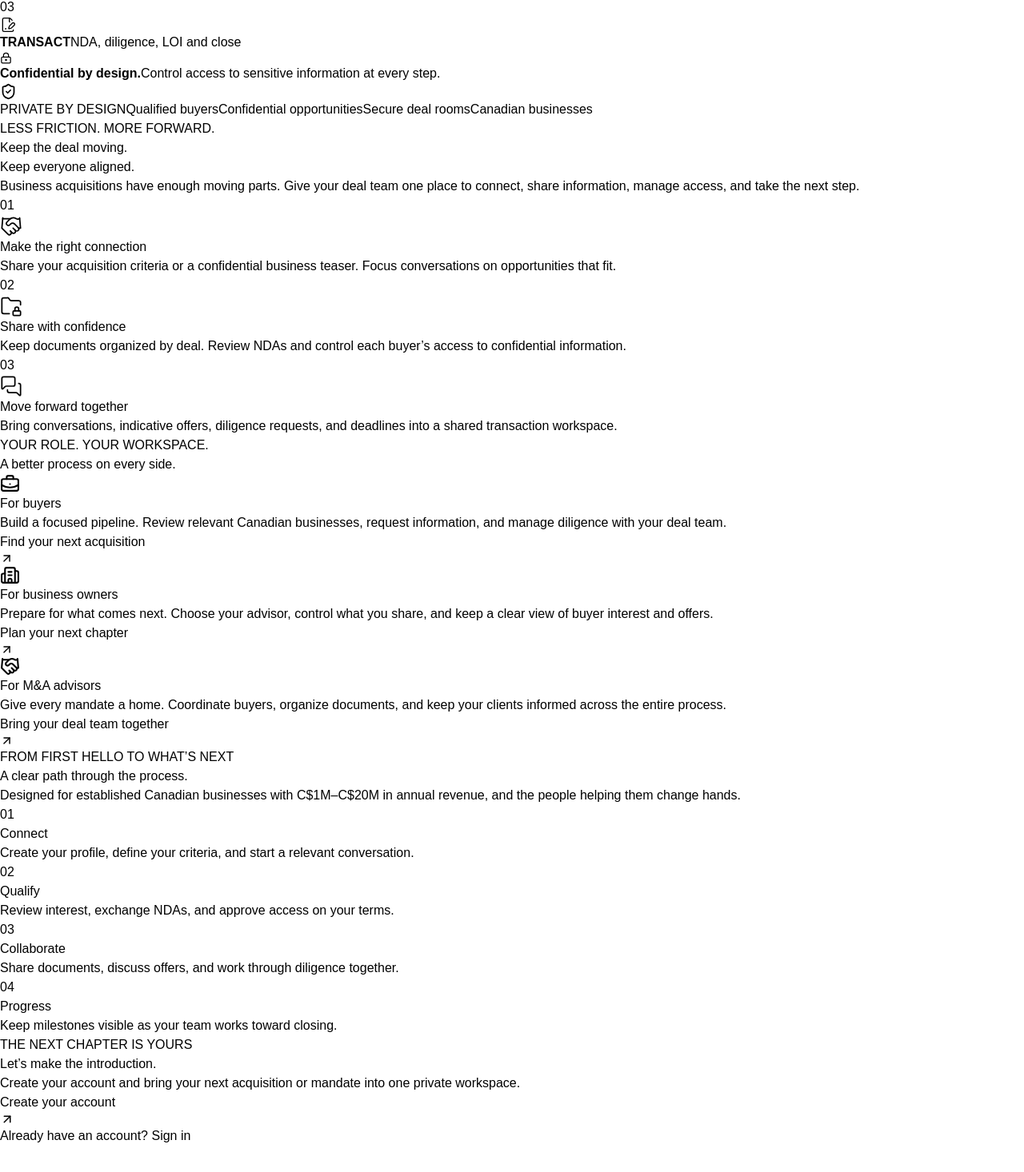
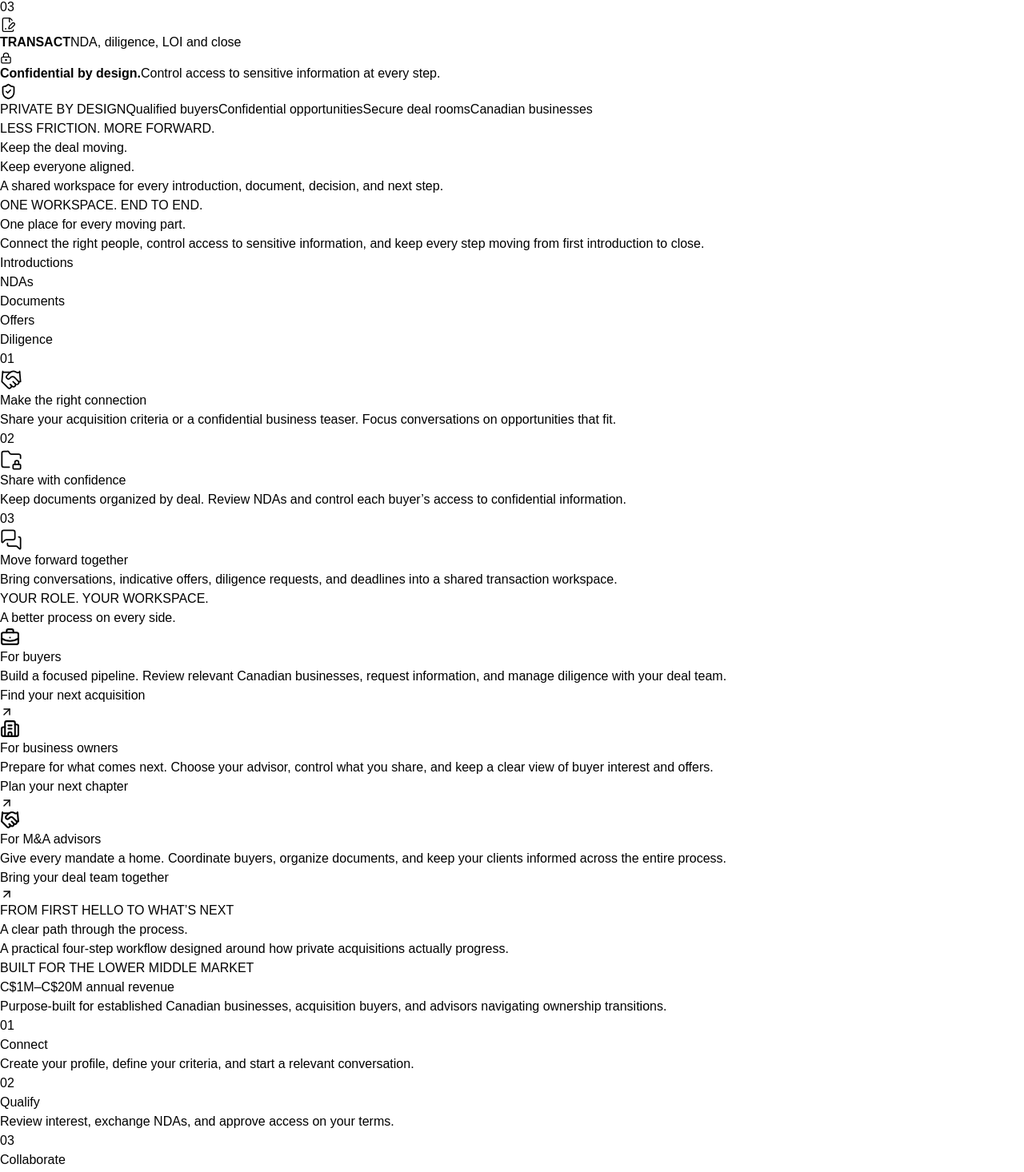
Before and after one commit to anthonypham22-netizen/personal_projects, a Next.js app: page / in a window 1280 px wide. Shown: the part 1048-2514 px from the top of the page at 80% size. Built offline with nearby package versions, Linux system fonts and the light colour scheme; no server answers.

Commit message:
fix(homepage): strengthen section hierarchy

```diff
--- a/src/app/globals.css
+++ b/src/app/globals.css
@@ -229,23 +229,42 @@
     @apply text-3xl leading-tight md:text-4xl;
     font-family: Georgia, serif;
   }
-  .section-heading {
-    @apply mb-12 flex flex-col justify-between gap-5 md:flex-row md:items-end;
-  }
-  .section-heading > p {
-    @apply max-w-md leading-relaxed text-slate-500;
+  .marketing-section-heading {
+    @apply mb-12 grid gap-8 md:grid-cols-[minmax(0,3fr)_minmax(0,2fr)] md:items-start md:gap-16;
+  }
+  .section-lead {
+    @apply mt-5 max-w-md text-base leading-relaxed text-slate-500;
+  }
+  .section-context {
+    @apply max-w-md md:max-w-none;
+  }
+  .section-context h3 {
+    @apply text-3xl font-normal leading-tight text-slate-950;
+    font-family: Georgia, serif;
+  }
+  .section-context-body {
+    @apply mt-4 max-w-sm leading-relaxed text-slate-500;
+  }
+  .section-feature-list {
+    @apply mt-6 flex flex-wrap gap-x-5 gap-y-3 rounded-xl border border-emerald-100 bg-emerald-50/60 px-4 py-3.5 text-xs font-medium text-slate-600;
+  }
+  .section-feature-list li {
+    @apply flex items-center gap-2;
+  }
+  .section-feature-list li > span {
+    @apply size-1.5 shrink-0 rounded-full bg-emerald-700;
   }
   .feature-grid {
-    @apply grid gap-8 md:grid-cols-3;
+    @apply grid gap-5 md:grid-cols-3;
   }
   .feature {
-    @apply relative border-t border-slate-200 pt-7;
+    @apply relative rounded-xl border border-slate-200 bg-slate-50/60 p-6;
   }
   .feature > svg {
     @apply mb-6 text-emerald-800;
   }
   .feature-number {
-    @apply absolute right-0 top-7 text-xs text-slate-400;
+    @apply absolute right-6 top-6 text-xs tabular-nums text-slate-400;
   }
   .feature h3 {
     @apply mb-3 text-lg font-semibold;
@@ -278,16 +297,29 @@
     @apply mt-7 flex items-center justify-between gap-2 text-sm font-semibold;
   }
   .process-grid {
-    @apply grid gap-8 md:grid-cols-4;
+    @apply grid gap-6 md:grid-cols-4;
+  }
+  .process-grid li {
+    @apply border-t border-slate-200 pt-6;
   }
   .process-grid li > span {
-    @apply mb-5 block text-sm text-emerald-800;
+    @apply mb-6 block text-sm tabular-nums text-emerald-800;
   }
   .process-grid h3 {
     @apply mb-3 text-lg font-semibold;
   }
   .process-grid p {
     @apply text-sm leading-relaxed text-slate-500;
+  }
+  .market-range {
+    @apply flex flex-wrap items-baseline gap-x-2 gap-y-1 text-slate-950;
+    font-family: Georgia, serif;
+  }
+  .market-range-value {
+    @apply text-3xl font-normal tabular-nums md:text-4xl;
+  }
+  .market-range-label {
+    @apply text-xl font-normal text-slate-500 md:text-2xl;
   }
   .closing-cta {
     @apply bg-emerald-900 px-6 py-16 text-center text-white;
--- a/src/app/page.tsx
+++ b/src/app/page.tsx
@@ -62,7 +62,7 @@
               </h1>
               <p className="hero-description">
                 Succera is the private marketplace for Canadian business
-                acquisitions — connecting owners, qualified buyers, and advisors
+                acquisitions, connecting owners, qualified buyers, and advisors
                 from introduction to close.
               </p>
               <div className="hero-actions">
@@ -159,7 +159,7 @@
           </div>
         </section>
         <section id="platform" className="marketing-section">
-          <div className="section-heading">
+          <div className="marketing-section-heading">
             <div>
               <p className="eyebrow">LESS FRICTION. MORE FORWARD.</p>
               <h2>
@@ -167,12 +167,34 @@
                 <br />
                 Keep everyone aligned.
               </h2>
+              <p className="section-lead">
+                A shared workspace for every introduction, document, decision,
+                and next step.
+              </p>
             </div>
-            <p>
-              Business acquisitions have enough moving parts. Give your deal
-              team one place to connect, share information, manage access, and
-              take the next step.
-            </p>
+            <div className="section-context">
+              <p className="eyebrow">ONE WORKSPACE. END TO END.</p>
+              <h3>One place for every moving part.</h3>
+              <p className="section-context-body">
+                Connect the right people, control access to sensitive
+                information, and keep every step moving from first introduction
+                to close.
+              </p>
+              <ul className="section-feature-list" aria-label="Deal workflow">
+                {[
+                  "Introductions",
+                  "NDAs",
+                  "Documents",
+                  "Offers",
+                  "Diligence",
+                ].map((capability) => (
+                  <li key={capability}>
+                    <span aria-hidden="true" />
+                    {capability}
+                  </li>
+                ))}
+              </ul>
+            </div>
           </div>
           <div className="feature-grid">
             {[
@@ -246,15 +268,26 @@
           </div>
         </section>
         <section id="process" className="marketing-section">
-          <div className="section-heading">
+          <div className="marketing-section-heading">
             <div>
               <p className="eyebrow">FROM FIRST HELLO TO WHAT’S NEXT</p>
               <h2>A clear path through the process.</h2>
+              <p className="section-lead">
+                A practical four-step workflow designed around how private
+                acquisitions actually progress.
+              </p>
             </div>
-            <p>
-              Designed for established Canadian businesses with C$1M–C$20M in
-              annual revenue, and the people helping them change hands.
-            </p>
+            <div className="section-context">
+              <p className="eyebrow">BUILT FOR THE LOWER MIDDLE MARKET</p>
+              <p className="market-range">
+                <span className="market-range-value">C$1M–C$20M</span>{" "}
+                <span className="market-range-label">annual revenue</span>
+              </p>
+              <p className="section-context-body">
+                Purpose-built for established Canadian businesses, acquisition
+                buyers, and advisors navigating ownership transitions.
+              </p>
+            </div>
           </div>
           <ol className="process-grid">
             {[
```
Also changed, not shown: 1 other file (tests, documents, lock files or other folders).
